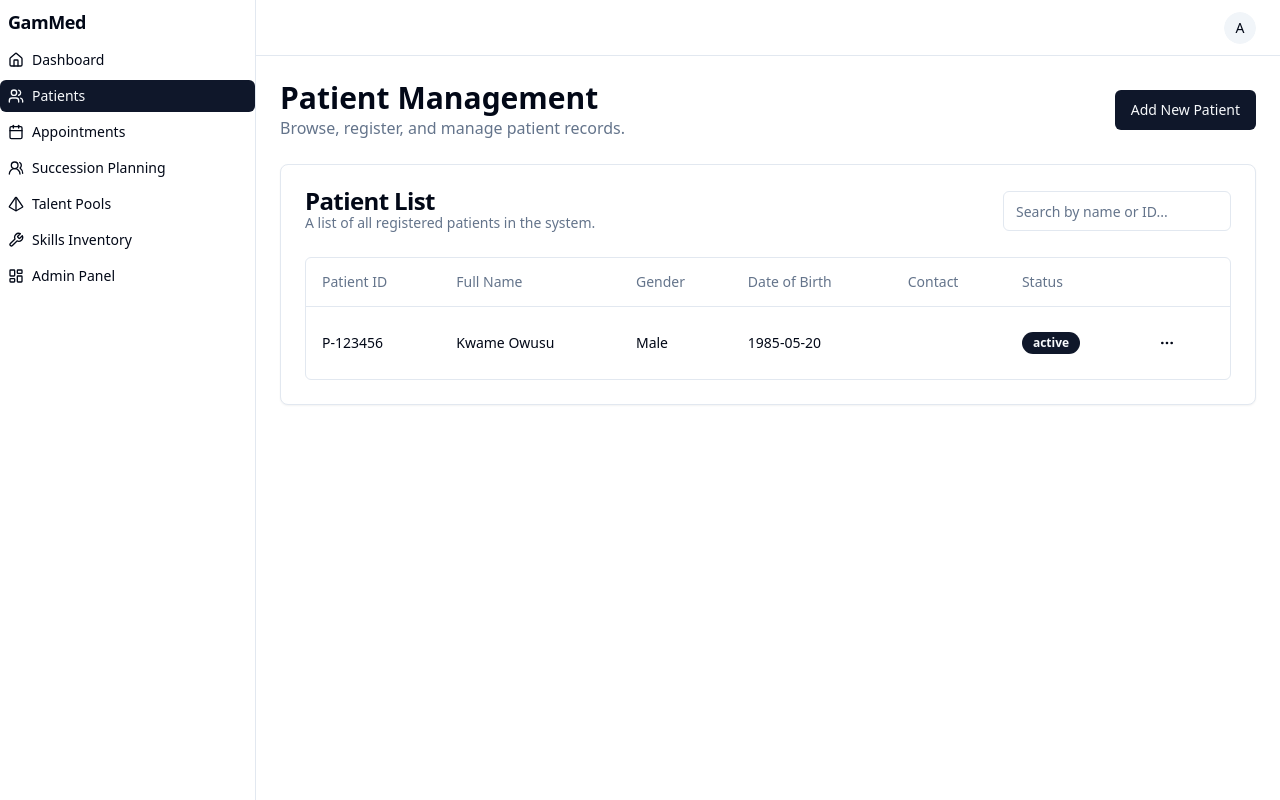
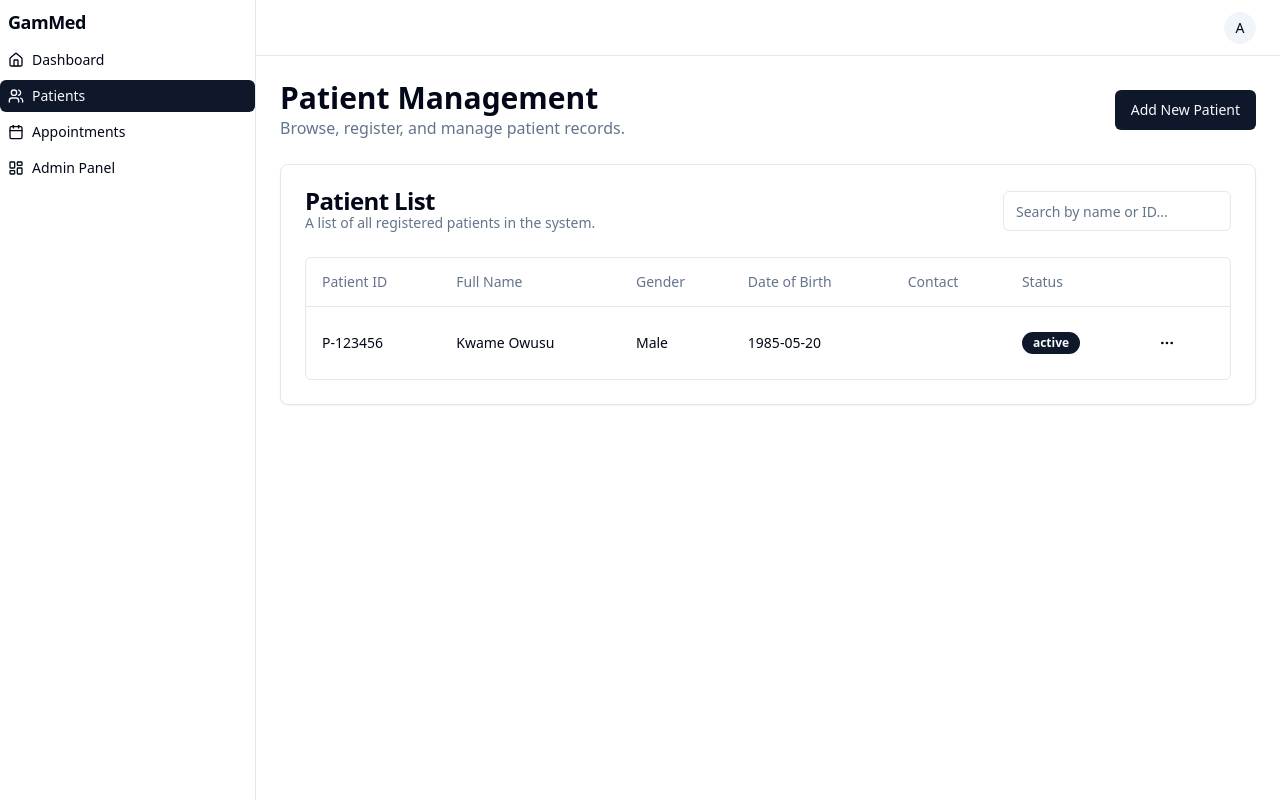
Before and after one commit to jgambrah/GAM_Med, a Next.js app: page /dashboard/patients in a window 1280 px wide. Built offline with nearby package versions, Linux system fonts and the light colour scheme.

Commit message:
PLEASE LAST PROMPT ON THE TALENT AND HR STUFF WAS A MISTAKE, PLEASE REVE

```diff
--- a/src/app/dashboard/skills-inventory/page.tsx
+++ /dev/null
@@ -1,12 +0,0 @@
-export default function SkillsInventoryPage() {
-  return (
-    <div className="space-y-6">
-      <div>
-        <h1 className="text-3xl font-bold">Skills Inventory</h1>
-        <p className="text-muted-foreground">
-          Track and manage the skills and competencies of your workforce.
-        </p>
-      </div>
-    </div>
-  );
-}
--- a/src/app/dashboard/succession-planning/page.tsx
+++ /dev/null
@@ -1,12 +0,0 @@
-export default function SuccessionPlanningPage() {
-  return (
-    <div className="space-y-6">
-      <div>
-        <h1 className="text-3xl font-bold">Succession Planning</h1>
-        <p className="text-muted-foreground">
-          Identify and develop new leaders to replace old leaders when they leave.
-        </p>
-      </div>
-    </div>
-  );
-}
--- a/src/app/dashboard/talent-pools/page.tsx
+++ /dev/null
@@ -1,12 +0,0 @@
-export default function TalentPoolsPage() {
-  return (
-    <div className="space-y-6">
-      <div>
-        <h1 className="text-3xl font-bold">Talent Pools</h1>
-        <p className="text-muted-foreground">
-          Manage groups of high-potential employees for specific roles.
-        </p>
-      </div>
-    </div>
-  );
-}
--- a/src/components/dashboard/main-nav.tsx
+++ b/src/components/dashboard/main-nav.tsx
@@ -8,7 +8,7 @@ import {
   SidebarMenuButton,
 } from '@/components/ui/sidebar';
 import { useAuth } from '@/hooks/use-auth';
-import { Home, Users, Calendar, Pill, Stethoscope, LayoutDashboard, UsersRound, Pyramid, Wrench } from 'lucide-react';
+import { Home, Users, Calendar, Pill, Stethoscope, LayoutDashboard } from 'lucide-react';
 import { User } from '@/lib/types';
 
 const allRoles: User['role'][] = ['admin', 'doctor', 'nurse', 'pharmacist', 'patient'];
@@ -49,24 +49,6 @@ export function MainNav() {
       roles: ['doctor'],
     },
     {
-      href: '/dashboard/succession-planning',
-      label: 'Succession Planning',
-      icon: UsersRound,
-      roles: ['admin'],
-    },
-    {
-      href: '/dashboard/talent-pools',
-      label: 'Talent Pools',
-      icon: Pyramid,
-      roles: ['admin'],
-    },
-    {
-      href: '/dashboard/skills-inventory',
-      label: 'Skills Inventory',
-      icon: Wrench,
-      roles: ['admin'],
-    },
-    {
       href: '/dashboard/admin',
       label: 'Admin Panel',
       icon: LayoutDashboard,
```
